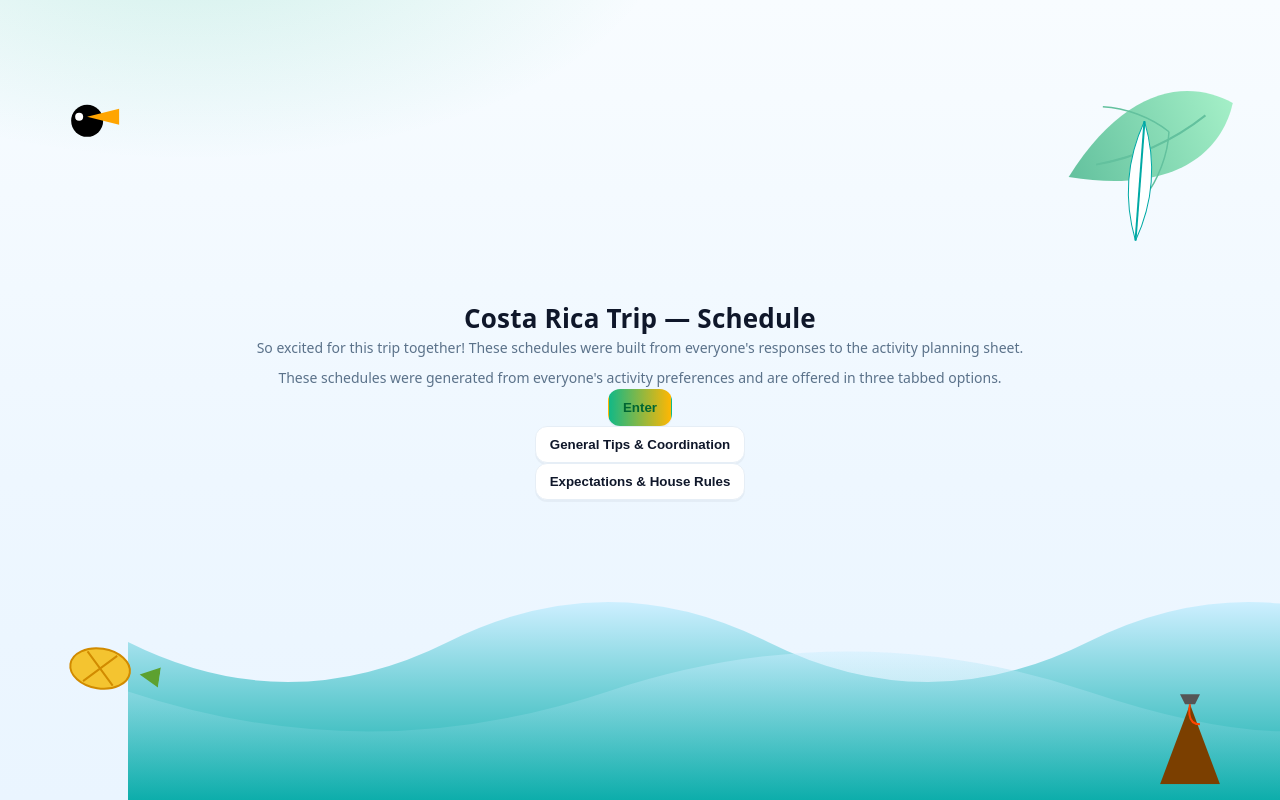
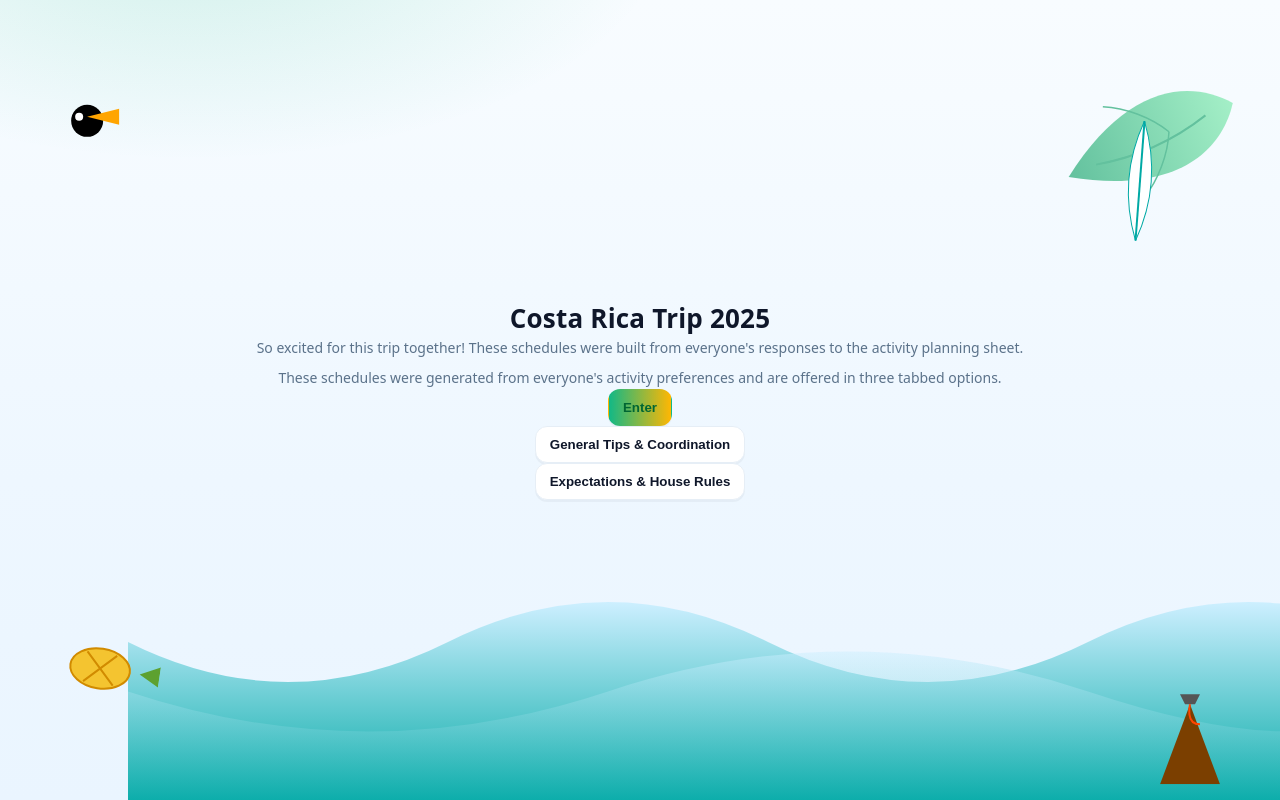
Before and after one commit to vibrantantelope/costa-rica, a React (Vite) app: page / in a window 1280 px wide. Built offline with nearby package versions, Linux system fonts and the light colour scheme.

Commit message:
feat: update site title for 2025 trip

```diff
--- a/index.html
+++ b/index.html
@@ -4,9 +4,9 @@
     <meta charset="UTF-8" />
     <link rel="icon" type="image/svg+xml" href="/vite.svg" />
     <meta name="viewport" content="width=device-width, initial-scale=1.0" />
-    <title>Costa Rica Trip Schedule Options</title>
+    <title>Costa Rica Trip 2025</title>
     <meta name="description" content="Interactive schedule options for a Costa Rica trip." />
-    <meta property="og:title" content="Costa Rica Trip Schedule Options" />
+    <meta property="og:title" content="Costa Rica Trip 2025" />
     <meta property="og:description" content="Interactive schedule options for a Costa Rica trip." />
     <meta property="og:image" content="/path-to-preview-image.png" />
     <meta property="og:type" content="website" />
--- a/src/App.jsx
+++ b/src/App.jsx
@@ -73,7 +73,7 @@ export default function App() {
       <div className="container">
         <header className={`site-header ${isHeaderOpen ? "" : "collapsed"}`}>
           <div className="site-header__titles">
-            <h1 className="site-title">Costa Rica Trip — Schedule</h1>
+            <h1 className="site-title">Costa Rica Trip 2025</h1>
             <p className="site-subtitle">
               So excited for this trip together! These schedules were built from everyone's responses to the activity planning sheet.
             </p>
--- a/src/components/LandingPage.jsx
+++ b/src/components/LandingPage.jsx
@@ -5,7 +5,7 @@ export default function LandingPage({ onEnter, onShowTips, onShowRules }) {
     <>
       <AnimatedBackground />
       <div className="landing">
-        <h1 className="site-title">Costa Rica Trip — Schedule</h1>
+        <h1 className="site-title">Costa Rica Trip 2025</h1>
         <p className="site-subtitle">
           So excited for this trip together! These schedules were built from everyone's responses to the activity planning sheet.
         </p>
```
